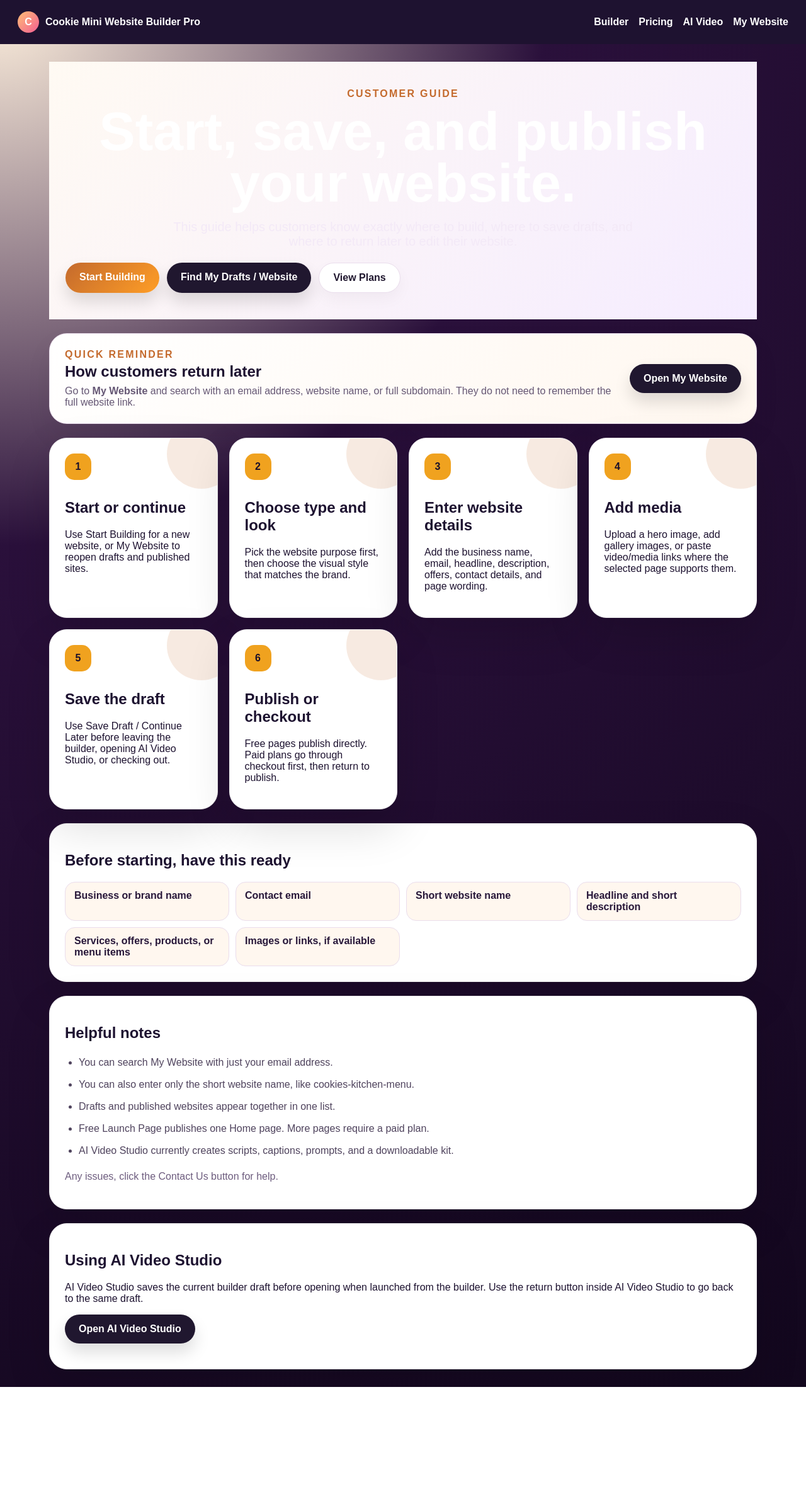
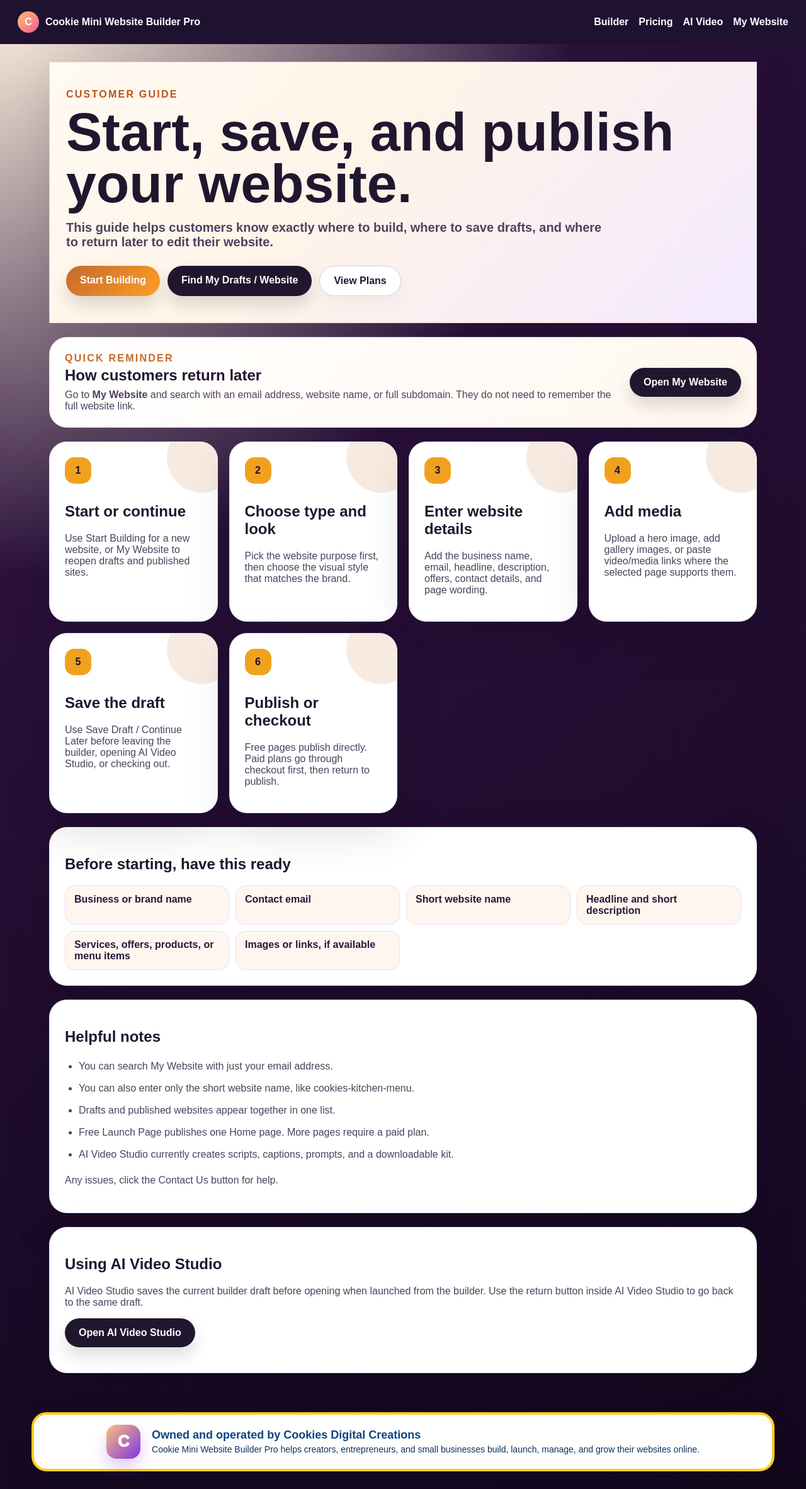
Before and after one commit to cookiemariepearson-coder/cookie-mini-website-builder-pro-clean, a Next.js app: page /customer-start in a window 1280 px wide. Shown: the whole page at 63% size. Before the commit the page ends 2202 px from the top, so only its background shows below. Built offline with nearby package versions, Linux system fonts and the light colour scheme.

Commit message:
Add files via upload

```diff
--- a/app/layout.js
+++ b/app/layout.js
@@ -1,3 +1,20 @@
 import './globals.css';
-export const metadata = { title: 'Cookie Mini Website Builder Pro', description: 'Build and publish simple business websites.' };
-export default function RootLayout({ children }) { return <html lang="en"><body>{children}</body></html>; }
+import './owner-footer.css';
+import './readability-fix.css';
+import OwnerFooter from '../lib/OwnerFooter';
+
+export const metadata = {
+  title: 'Cookie Mini Website Builder Pro',
+  description: 'Build and publish simple business websites.'
+};
+
+export default function RootLayout({ children }) {
+  return (
+    <html lang="en">
+      <body>
+        {children}
+        <OwnerFooter />
+      </body>
+    </html>
+  );
+}
--- /dev/null
+++ b/app/owner-footer.css
@@ -0,0 +1,53 @@
+.ownerProjectFooter{
+  max-width:1180px;
+  margin:34px auto 28px;
+  padding:16px 22px;
+  border:4px solid #ffcc16;
+  border-radius:24px;
+  background:#fff;
+  color:#0b2452;
+  display:flex;
+  align-items:center;
+  justify-content:center;
+  gap:18px;
+  box-shadow:0 20px 45px rgba(0,0,0,.16);
+  position:relative;
+  z-index:20;
+}
+.ownerProjectLogo{
+  flex:0 0 auto;
+  width:54px;
+  height:54px;
+  border-radius:16px;
+  display:grid;
+  place-items:center;
+  color:#fff;
+  font-weight:1000;
+  font-size:26px;
+  background:linear-gradient(135deg,#ffbf75,#7d35e8);
+  box-shadow:0 12px 24px rgba(125,53,232,.25);
+}
+.ownerProjectCopy{
+  display:flex;
+  flex-direction:column;
+  gap:3px;
+  line-height:1.25;
+}
+.ownerProjectCopy strong{
+  font-size:18px;
+  color:#0b4585;
+}
+.ownerProjectCopy span{
+  font-size:14px;
+  color:#0d315e;
+}
+@media(max-width:720px){
+  .ownerProjectFooter{
+    margin:24px 14px;
+    padding:16px;
+    align-items:flex-start;
+    justify-content:flex-start;
+  }
+  .ownerProjectCopy strong{font-size:16px;}
+  .ownerProjectCopy span{font-size:13px;}
+}
--- /dev/null
+++ b/app/readability-fix.css
@@ -0,0 +1,122 @@
+/* Cookie Mini Website Builder Pro — readability/contrast cleanup
+   This file only improves visibility. It does not change checkout, Supabase, drafts, admin, customer dashboard, or AI tools. */
+
+/* Customer Guide: light background needs dark, clear wording. */
+.customerStartPage .customerHero,
+.customerStartPage .heroPage.customerHero{
+  background: linear-gradient(135deg,#fffaf2 0%,#fff4e8 42%,#f3e9ff 100%) !important;
+  color:#20172f !important;
+  border:1px solid rgba(32,23,47,.12) !important;
+  box-shadow:0 28px 70px rgba(0,0,0,.14) !important;
+  text-align:left !important;
+}
+.customerStartPage .customerHero .kicker,
+.customerStartPage .heroPage.customerHero .kicker{
+  color:#b95517 !important;
+  opacity:1 !important;
+  text-shadow:none !important;
+}
+.customerStartPage .customerHero h1,
+.customerStartPage .heroPage.customerHero h1{
+  color:#20172f !important;
+  opacity:1 !important;
+  text-shadow:none !important;
+  max-width:980px !important;
+  margin-left:0 !important;
+  margin-right:0 !important;
+}
+.customerStartPage .customerHero p,
+.customerStartPage .heroPage.customerHero p{
+  color:#4d425d !important;
+  opacity:1 !important;
+  text-shadow:none !important;
+  font-weight:700 !important;
+  max-width:860px !important;
+  margin-left:0 !important;
+  margin-right:0 !important;
+}
+.customerStartPage .customerActionRow{
+  display:flex !important;
+  gap:12px !important;
+  flex-wrap:wrap !important;
+  margin-top:22px !important;
+}
+.customerStartPage .btn.light{
+  background:#fff !important;
+  color:#20172f !important;
+  border:1px solid #d9cbdf !important;
+}
+
+/* Pricing page: place text on a bright panel so it never disappears on the purple background. */
+main.pricingPage.wrap,
+.pricingPage.wrap{
+  background:linear-gradient(135deg,#fffaf3 0%,#ffffff 50%,#f3eaff 100%) !important;
+  border:1px solid rgba(32,23,47,.12) !important;
+  border-radius:32px !important;
+  margin-top:30px !important;
+  margin-bottom:30px !important;
+  box-shadow:0 28px 70px rgba(0,0,0,.18) !important;
+}
+.pricingPage .kicker{
+  color:#b95517 !important;
+  opacity:1 !important;
+  text-shadow:none !important;
+}
+.pricingPage h1{
+  color:#20172f !important;
+  opacity:1 !important;
+  text-shadow:none !important;
+}
+.pricingPage p,
+.pricingPage .leadText{
+  color:#4d425d !important;
+  opacity:1 !important;
+  text-shadow:none !important;
+  font-weight:650 !important;
+}
+.pricingPage .card p{
+  color:#5d5068 !important;
+  font-weight:600 !important;
+}
+.pricingPage .notice{
+  color:#5a2a0c !important;
+  background:#fff7ed !important;
+}
+
+/* Help/readability cards used on launch/customer pages. */
+.customerQuickPanel,
+.customerChecklist,
+.guideStep,
+.launchCard,
+.card{
+  color:#20172f;
+}
+.customerQuickPanel p,
+.guideStep p,
+.launchCard p,
+.card p,
+.friendlyList li{
+  color:#4d425d;
+  opacity:1;
+}
+
+/* If any pale gradient hero returns in future packs, keep the core headings readable. */
+.wrap .heroPage[style*="fff"],
+.wrap .heroPage[style*="f5ecff"]{
+  color:#20172f;
+}
+
+@media (max-width: 760px){
+  .customerStartPage .customerHero,
+  .customerStartPage .heroPage.customerHero,
+  main.pricingPage.wrap,
+  .pricingPage.wrap{
+    border-radius:22px !important;
+    margin:16px !important;
+    padding:24px 18px !important;
+  }
+  .customerStartPage .customerHero h1,
+  .customerStartPage .heroPage.customerHero h1{
+    font-size:44px !important;
+  }
+}
--- /dev/null
+++ b/lib/OwnerFooter.jsx
@@ -0,0 +1,14 @@
+export default function OwnerFooter() {
+  return (
+    <footer className="ownerProjectFooter" aria-label="Cookie Mini Website Builder ownership footer">
+      <div className="ownerProjectLogo" aria-hidden="true">C</div>
+      <div className="ownerProjectCopy">
+        <strong>Owned and operated by Cookies Digital Creations</strong>
+        <span>
+          Cookie Mini Website Builder Pro helps creators, entrepreneurs, and small businesses build, launch,
+          manage, and grow their websites online.
+        </span>
+      </div>
+    </footer>
+  );
+}
```
Also changed, not shown: 1 other file (tests, documents, lock files or other folders).
